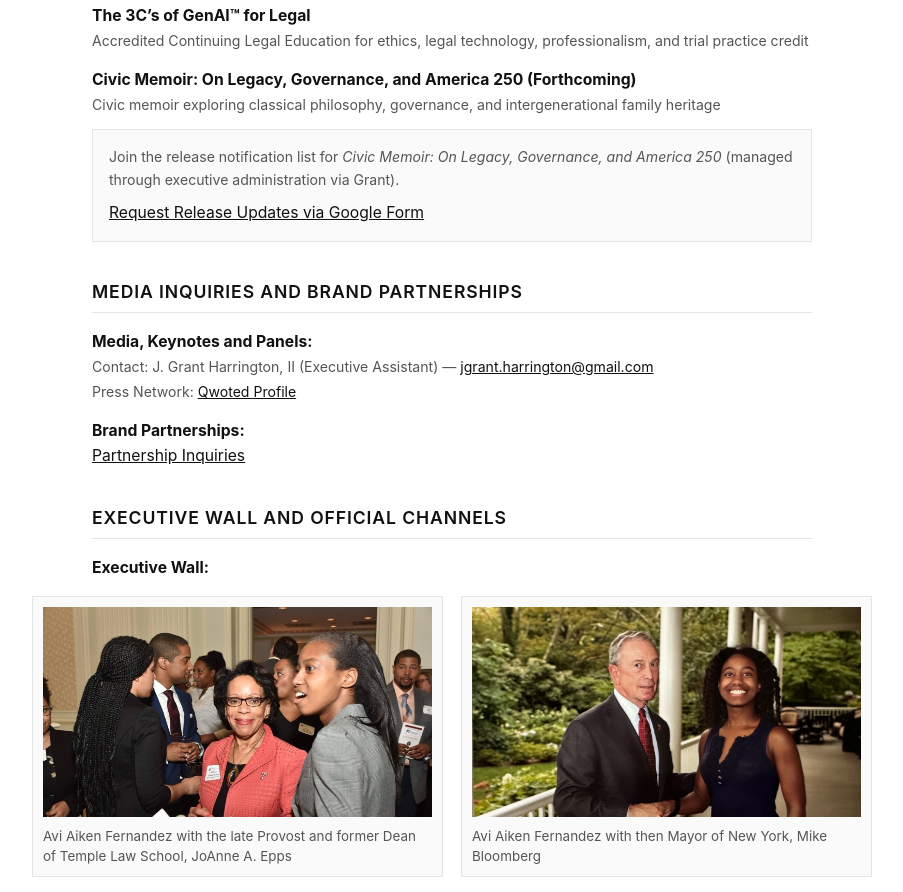
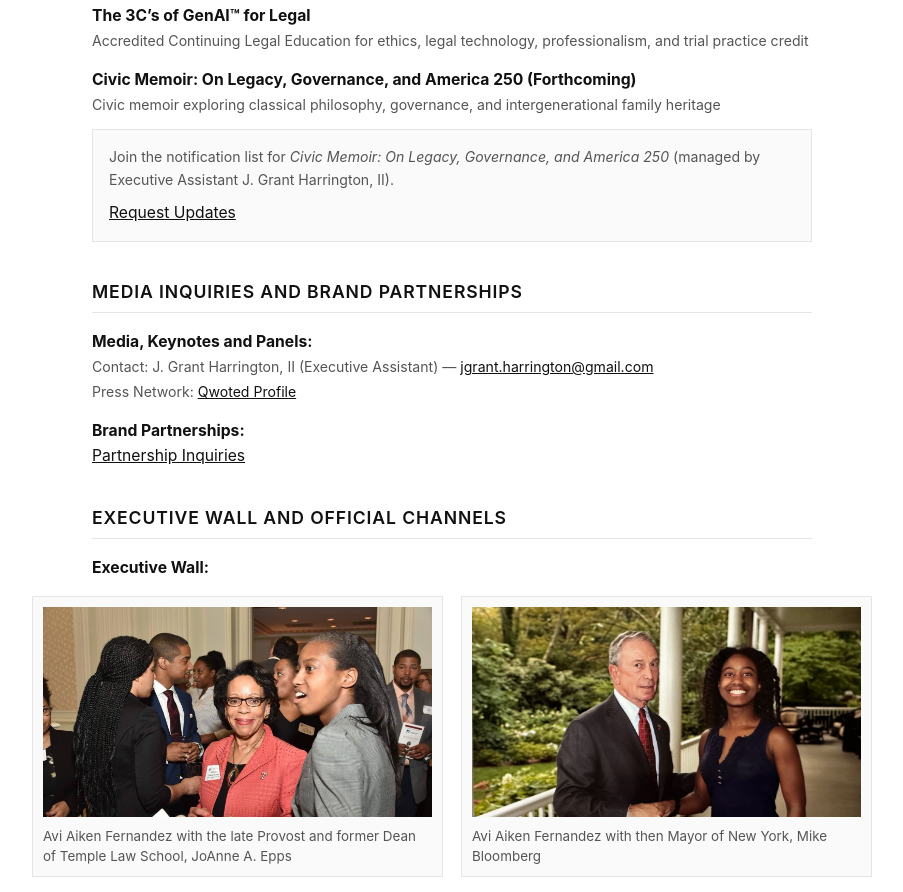
Before and after one commit to aviaikenfernandez/aviaikenfernandez.github.io, a plain HTML site: page press.html in a window 1280 px wide. Shown: the part 1095-1987 px from the top of the page, without its empty margins (188-1091 px from the left). Drawn offline with Linux system fonts and the light colour scheme.

Commit message:
Update press.html
text updated

```diff
--- a/press.html
+++ b/press.html
@@ -230,8 +230,8 @@
           <strong>Civic Memoir: On Legacy, Governance, and America 250 (Forthcoming)</strong><br>
           <span class="meta-line">Civic memoir exploring classical philosophy, governance, and intergenerational family heritage</span>
           <div class="signup-box">
-            <p class="meta-line">Join the release notification list for <em>Civic Memoir: On Legacy, Governance, and America 250</em> (managed through executive administration via Grant).</p>
-            <a href="https://forms.gle/9UpCGknP18mDwvbZ7" target="_blank" rel="noopener noreferrer">Request Release Updates via Google Form</a>
+            <p class="meta-line">Join the notification list for <em>Civic Memoir: On Legacy, Governance, and America 250</em> (managed by Executive Assistant J. Grant Harrington, II).</p>
+            <a href="https://forms.gle/9UpCGknP18mDwvbZ7" target="_blank" rel="noopener noreferrer">Request Updates</a>
           </div>
         </li>
       </ul>
```
